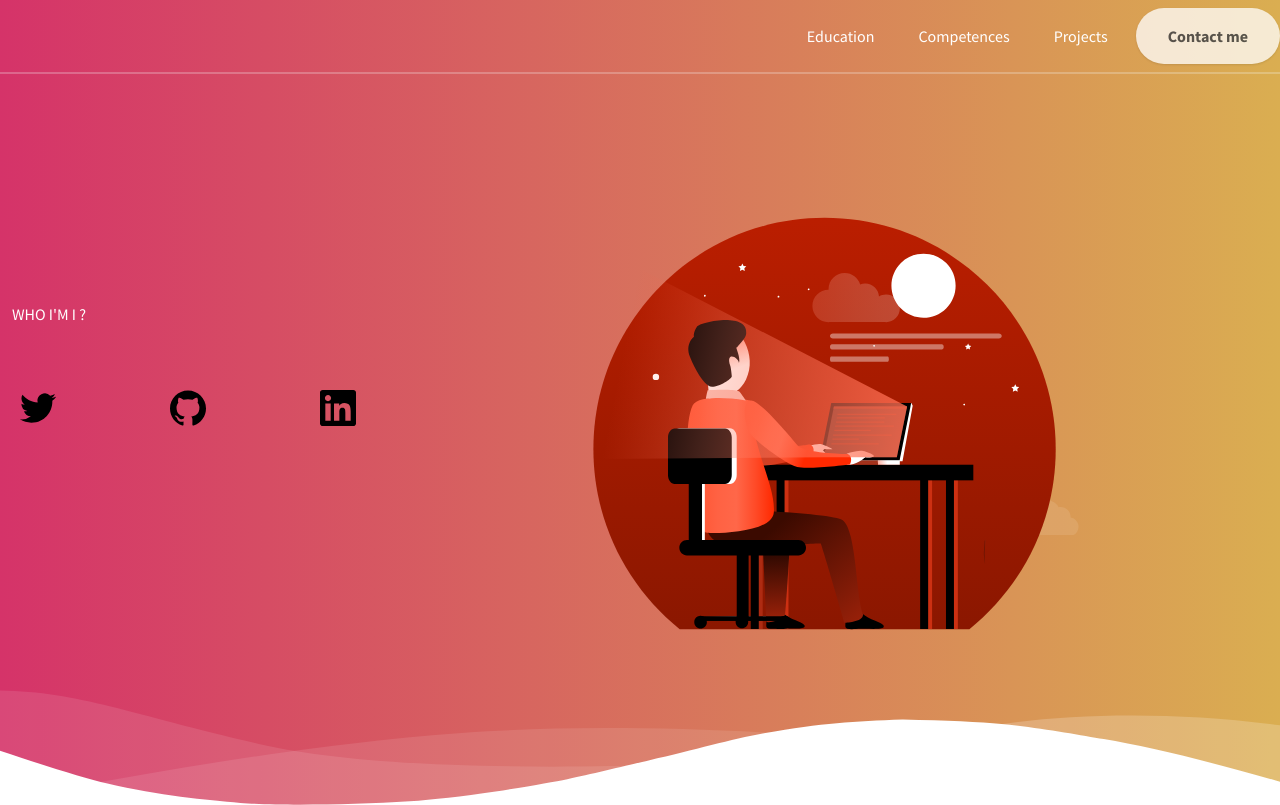
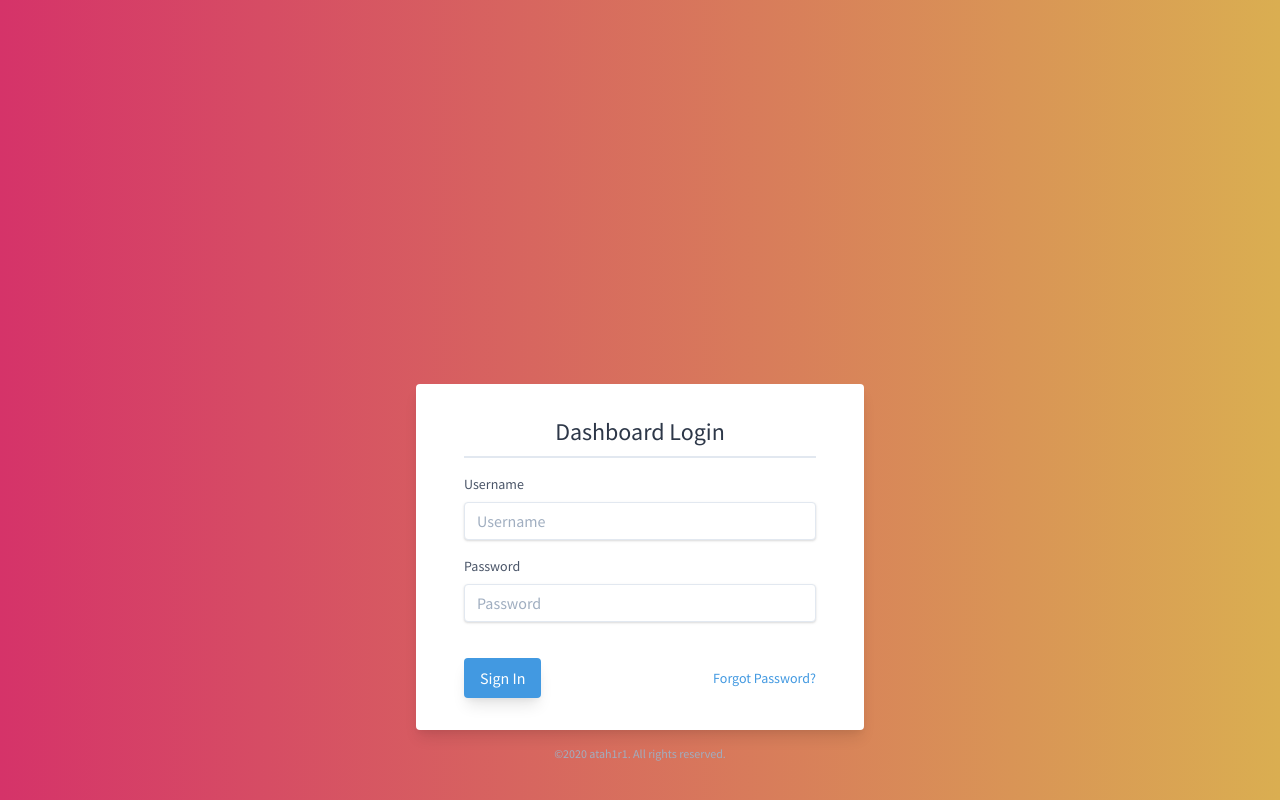
Before and after one commit to atah1r1/myportfolio, a React (Create React App) app: page /dashboard in a window 1280 px wide. Shown: the top 805 px of the page. Built offline with nearby package versions, Linux system fonts and the light colour scheme; no server answers; what @tailwindcss/ui would draw is missing.

Commit message:
adding dashboad page

```diff
--- a/package.json
+++ b/package.json
@@ -16,7 +16,9 @@
     "react-bootstrap": "^1.4.0",
     "react-dom": "^17.0.1",
     "react-html-parser": "^2.0.2",
-    "react-scripts": "4.0.1",
+    "react-router": "^5.2.0",
+    "react-router-dom": "^5.2.0",
+    "react-scripts": "^4.0.1",
     "serve": "^11.3.2",
     "tailwindcss": "^1.9.6",
     "web-vitals": "^0.2.4"
--- a/src/App.js
+++ b/src/App.js
@@ -7,6 +7,8 @@ import Projects from './Projects';
 import Footer from './Footer';
 import Copyright from './Copyright';
 import axios from 'axios';
+import {Router, Route} from 'react-router';
+import Dashboard from './Dashboard';
 function App() {
   const [info, setInfo] = useState({});
   const [education, setEducation] = useState([]);
@@ -30,6 +32,8 @@ function App() {
   }, [])
   return (
     <>
+      <Route path="/dashboard" component={Dashboard}/>
+      <Route exact path="/" >
           <Navbar fullname ={info.full_name} />
           <Body github={info.github} twitter={info.twitter} linkedin={info.linkedin} about={info.mini_about} fullname ={info.full_name}/>
           <Education education={{...education}} />
@@ -37,6 +41,7 @@ function App() {
           <Projects project={{...project}}/>
           <Footer info={info}/>
           <Copyright />
+      </Route>
     </>
   )
 }
--- /dev/null
+++ b/src/Dashboard.js
@@ -0,0 +1,64 @@
+import React from 'react';
+
+function Dashboard () {
+    return (
+        <>
+        <div class="flex items-center justify-center mt-96">
+        <div class="w-full max-w-md">
+          <form class="bg-white shadow-lg rounded px-12 pt-6 pb-8 mb-4">
+            <div
+              class="text-gray-800 text-2xl flex justify-center border-b-2 py-2 mb-4"
+            >
+              Dashboard Login
+            </div>
+            <div class="mb-4">
+              <label
+                class="block text-gray-700 text-sm font-normal mb-2"
+                for="username"
+              >
+                Username
+              </label>
+              <input
+                class="shadow appearance-none border rounded w-full py-2 px-3 text-gray-700 leading-tight focus:outline-none focus:shadow-outline"
+                required
+                autofocus
+                placeholder="Username"
+              />
+            </div>
+            <div class="mb-6">
+              <label
+                class="block text-gray-700 text-sm font-normal mb-2"
+                for="password"
+              >
+                Password
+              </label>
+              <input
+                class="shadow appearance-none border rounded w-full py-2 px-3 text-gray-700 mb-3 leading-tight focus:outline-none focus:shadow-outline"
+                v-model="form.password"
+                type="password"
+                placeholder="Password"
+                name="password"
+                required
+                autocomplete="current-password"
+              />
+            </div>
+            <div class="flex items-center justify-between">
+              <button class="px-4 py-2 rounded text-white inline-block shadow-lg bg-blue-500 hover:bg-blue-600 focus:bg-blue-700" type="submit">Sign In</button>
+              <a
+                class="inline-block align-baseline font-normal text-sm text-blue-500 hover:text-blue-800"
+                href="#"
+              >
+                Forgot Password?
+              </a>
+            </div>
+          </form>
+          <p class="text-center text-gray-500 text-xs">
+            &copy;2020 atah1r1. All rights reserved.
+          </p>
+        </div>
+      </div>
+        </>
+    )
+}
+
+export default Dashboard;
--- a/src/index.js
+++ b/src/index.js
@@ -2,10 +2,13 @@ import React from 'react';
 import ReactDOM from 'react-dom';
 import App from './App';
 import './assets/main.css';
+import {BrowserRouter} from 'react-router-dom';
 
 ReactDOM.render(
   <React.StrictMode>
-    <App />
+     <BrowserRouter>
+        <App />
+     </BrowserRouter>
   </React.StrictMode>,
   document.getElementById('root')
 );
```
Also changed, not shown: 2 other files (tests, documents, lock files or other folders). Lines whose indentation alone changed are shown as unchanged.
